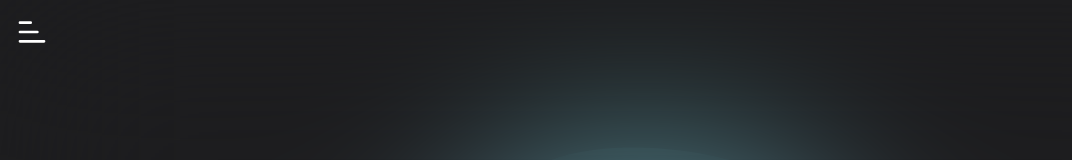
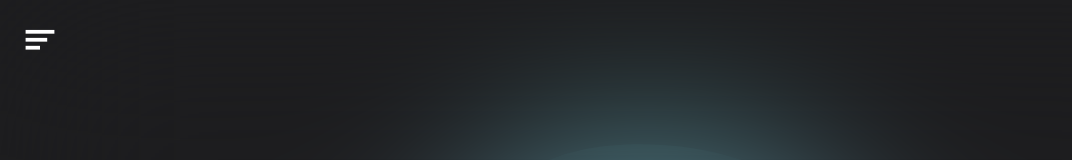
Before and after one commit to libkush/me, a SvelteKit app: page / in a window 1280 px wide. Shown: the top 160 px of the page, without its empty margins (0-1072 px from the left). Built offline with nearby package versions, Linux system fonts and the light colour scheme.

Commit message:
added menu

```diff
--- a/src/app.css
+++ /dev/null
@@ -1,21 +0,0 @@
-/* import a font from file */
-
-body {
-  background-color: #1d1d1f;
-  color: #ffffff;
-  margin: 0;
-  padding: 0;
-  overflow-y: overlay;
-}
-
-/* change scrollbar */
-::-webkit-scrollbar {
-  width: 0.5rem;
-  border: none;
-  background-color: transparent;
-}
-
-::-webkit-scrollbar-thumb {
-  background: #a374ff;
-  border-radius: 10px;
-}
--- a/src/app.html
+++ b/src/app.html
@@ -16,6 +16,13 @@
         unicode-range: U+0000-00FF, U+0131, U+0152-0153, U+02BB-02BC, U+02C6, U+02DA, U+02DC,
           U+2000-206F, U+2074, U+20AC, U+2122, U+2191, U+2193, U+2212, U+2215, U+FEFF, U+FFFD;
       }
+      @font-face {
+        font-family: 'Noto Sans Mono';
+        font-style: normal;
+        font-weight: 400;
+        font-display: swap;
+        src: url('%sveltekit.assets%/Fonts/NotoSansMono-Regular.woff2') format('woff2');
+      }
     </style>
   </head>
   <body data-sveltekit-preload-data="hover">
--- a/src/lib/Blob.svelte
+++ b/src/lib/Blob.svelte
@@ -130,4 +130,10 @@
     opacity: 0.5;
     z-index: -1;
   }
+  /* dont show on mobile screens */
+  @media (max-width: 600px) {
+    .blob {
+      display: none;
+    }
+  }
 </style>
--- /dev/null
+++ b/src/lib/Menu.svelte
@@ -0,0 +1,181 @@
+<script>
+  import { fly } from 'svelte/transition';
+  let open = false;
+  let activeIndex;
+  const toggle = () => {
+    open = !open;
+  };
+</script>
+
+<nav data-open={open} class:close={open}>
+  <button on:click={toggle}>
+    <svg
+      class="toggle"
+      width="3rem"
+      height="3rem"
+      viewBox="0 0 100 100"
+      fill="none"
+      xmlns="http://www.w3.org/2000/svg"
+    >
+      <rect class="top" x="20" y="29" width="60" height="7.85106" fill="#fff" />
+      <rect class="middle" x="20" y="45.5745" width="45" height="7.85106" fill="#fff" />
+      <rect class="bottom" x="20" y="62.1489" width="30" height="7.85106" fill="#fff" />
+    </svg>
+  </button>
+</nav>
+{#if open}
+  <div id="menu" data-active-index={activeIndex} transition:fly>
+    <!-- svelte-ignore a11y-mouse-events-have-key-events -->
+    <div id="menu-items">
+      <div
+        on:mouseover={() => {
+          activeIndex = 0;
+        }}
+        class="menu-item"
+      >
+        Home
+      </div>
+      <div
+        on:mouseover={() => {
+          activeIndex = 1;
+        }}
+        class="menu-item"
+      >
+        Posts
+      </div>
+      <div
+        on:mouseover={() => {
+          activeIndex = 2;
+        }}
+        class="menu-item"
+      >
+        About
+      </div>
+      <div
+        on:mouseover={() => {
+          activeIndex = 3;
+        }}
+        class="menu-item"
+      >
+        Talk
+      </div>
+    </div>
+    <div id="menu-background-pattern" />
+  </div>
+{/if}
+
+<style>
+  #menu {
+    background-color: #1d1d1f;
+    align-items: center;
+    display: flex;
+    height: 100vh;
+    width: 100vw;
+    z-index: 1;
+    position: fixed;
+  }
+
+  #menu-items {
+    margin-left: clamp(4rem, 20vw, 48rem);
+    position: relative;
+    z-index: 2;
+  }
+
+  #menu[data-active-index='0'] > #menu-background-pattern {
+    background-position: 0% -25%;
+  }
+
+  #menu[data-active-index='1'] > #menu-background-pattern {
+    background-position: 0% -50%;
+  }
+
+  #menu[data-active-index='2'] > #menu-background-pattern {
+    background-position: 0% -75%;
+  }
+
+  #menu[data-active-index='3'] > #menu-background-pattern {
+    background-position: 0% -100%;
+  }
+
+  #menu-background-pattern {
+    background-image: radial-gradient(rgba(255, 255, 255, 0.1) 9%, transparent 9%);
+    background-position: 0% 0%;
+    background-size: 12vmin 12vmin;
+    height: 100vh;
+    left: 0px;
+    position: absolute;
+    top: 0px;
+    transition: opacity 800ms ease, background-size 800ms ease, background-position 800ms ease;
+    width: 100vw;
+    z-index: 1;
+  }
+
+  #menu-items:hover ~ #menu-background-pattern {
+    background-size: 11vmin 11vmin;
+    opacity: 0.5;
+  }
+
+  #menu-items:hover > .menu-item {
+    opacity: 0.3;
+  }
+
+  #menu-items:hover > .menu-item:hover {
+    opacity: 1;
+  }
+
+  .menu-item {
+    color: white;
+    cursor: pointer;
+    display: block;
+    font-family: 'Noto Sans Mono', monospace;
+    font-size: clamp(3rem, 8vw, 8rem);
+    padding: clamp(0.25rem, 0.5vw, 1rem) 0rem;
+    text-decoration: none;
+    transition: opacity 400ms ease;
+  }
+
+  .toggle {
+    position: absolute;
+    top: 0;
+    left: 0;
+    padding: 1rem;
+    display: flex;
+    z-index: 99;
+  }
+  nav[data-open='true'] {
+    position: fixed;
+  }
+
+  nav {
+    z-index: 2;
+    position: absolute;
+  }
+  button {
+    background: none;
+    border: none;
+    outline: none;
+  }
+  svg {
+    cursor: pointer;
+  }
+  svg rect {
+    transition: all 0.3s ease-in-out;
+  }
+  .close .middle {
+    x: 0;
+    opacity: 0;
+  }
+  .close .top {
+    transform: rotate(45deg);
+    transform-origin: center top;
+    x: 50px;
+    y: 35px;
+  }
+  .close .bottom {
+    transform: rotate(-45deg);
+    transform-origin: center top;
+    width: 60px;
+    x: -20px;
+    y: 25px;
+  }
+</style>
--- a/src/routes/(root)/+page.svelte
+++ b/src/routes/(root)/+page.svelte
@@ -4,9 +4,7 @@
   let interval: null | NodeJS.Timer = null;
   const cool = (event: any) => {
     let iteration = 0;
-
     interval ? clearInterval(interval) : null;
-
     interval = setInterval(() => {
       event.target.innerText = event.target.innerText
         .split('')
@@ -18,42 +16,25 @@
           return letters[Math.floor(Math.random() * 26)];
         })
         .join('');
-
       if (iteration >= event.target.dataset.value.length) {
         interval ? clearInterval(interval) : null;
       }
-
       iteration += 1 / 3;
     }, 30);
   };
+  let caption: HTMLElement | null = null;
 </script>
 
 <section class="hero">
   <h1>HI, I'M</h1>
   <!-- svelte-ignore a11y-mouse-events-have-key-events -->
   <h1 style="color: #b0f6ff;" on:mousemove={cool} data-value="KUSH PATEL">KUSH PATEL</h1>
+  <span bind:this={caption} />
 </section>
-<div style="height: 100vh" />
 <div id="container">
   <div class="backdrop" />
   <Blob />
 </div>
-<nav class="menu">
-  <svg
-    width="2rem"
-    height="2rem"
-    stroke-width="2.05"
-    viewBox="0 0 24 24"
-    xmlns="http://www.w3.org/2000/svg"
-    ><path
-      d="M3 5h8M3 12h13M3 19h18"
-      stroke="#ffffff"
-      stroke-width="2.05"
-      stroke-linecap="round"
-      stroke-linejoin="round"
-    /></svg
-  >
-</nav>
 
 <style>
   #container {
@@ -83,14 +64,6 @@
     justify-content: center;
     align-items: center;
   }
-
-  .menu {
-    position: absolute;
-    top: 0;
-    left: 0;
-    padding: 1rem;
-    display: flex;
-  }
   h1 {
     font-family: 'Space Mono', monospace;
     font-size: clamp(3rem, 10vw, 10rem);
--- a/src/routes/+layout.svelte
+++ b/src/routes/+layout.svelte
@@ -1,8 +1,30 @@
 <script lang="ts">
-  import '../app.css';
+  import Menu from '$lib/Menu.svelte';
 </script>
 
 <svelte:head>
   <title>Kush</title>
 </svelte:head>
+<Menu />
 <slot />
+
+<style>
+  :global(body) {
+    background-color: #1d1d1f;
+    color: #ffffff;
+    margin: 0;
+    padding: 0;
+    overflow-y: overlay;
+    font-family: sans-serif;
+    font-size: 1.2rem;
+  }
+
+  /* change scrollbar */
+  :global(body::-webkit-scrollbar) {
+    display: none;
+  }
+  :global(body) {
+    -ms-overflow-style: none; /* Internet Explorer 10+ */
+    scrollbar-width: none; /* Firefox */
+  }
+</style>
```
Also changed, not shown: static/Fonts/NotoSansMono-Regular.woff (added).
